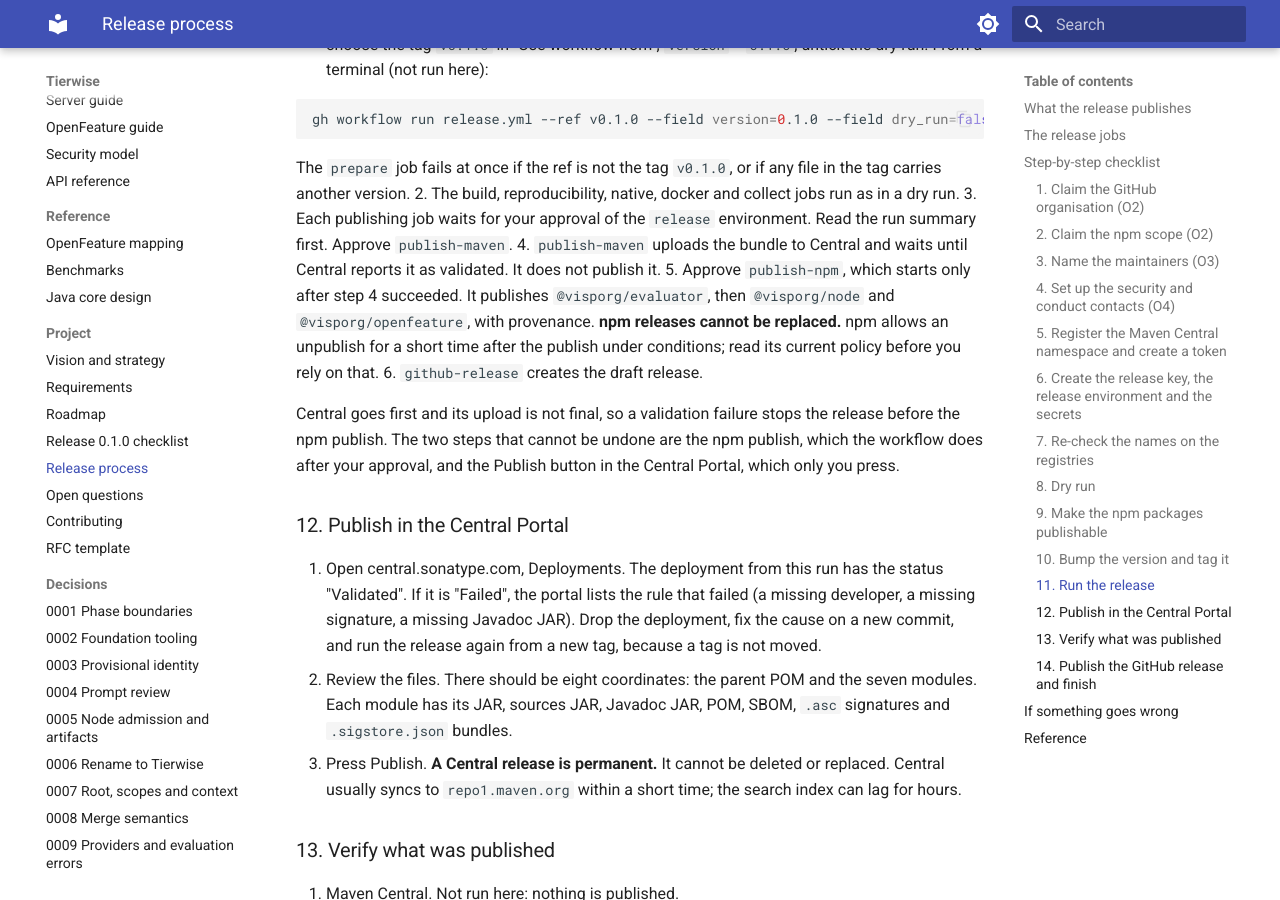
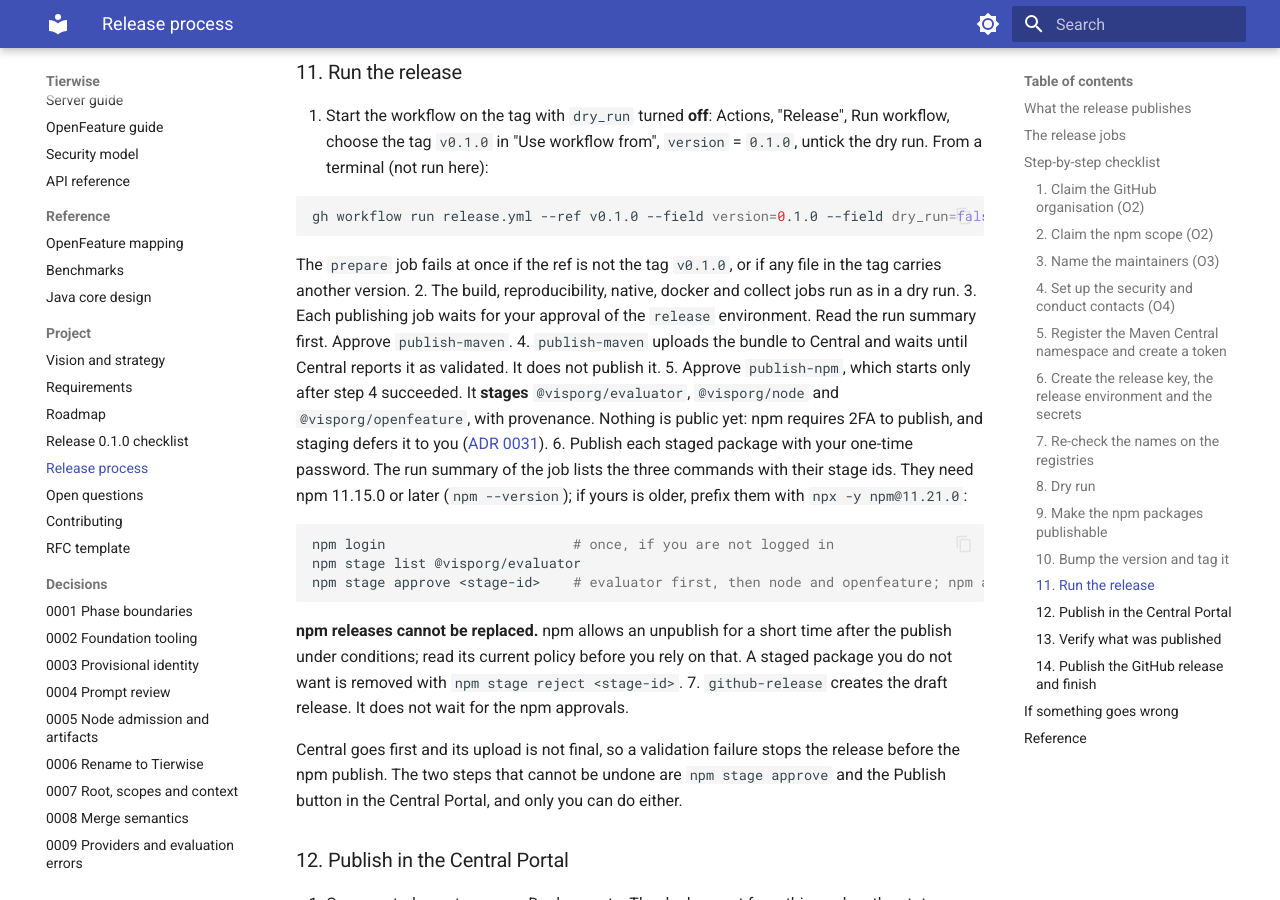
Before and after one commit to djkeshawa/visp-tierwise, an MkDocs documentation site: the page built from docs/release-process.md, in a window 1280 px wide and 900 px high, scrolled down 9076 px. Built offline with MkDocs 1.6.1 and Material for MkDocs 9.7.7, drawn with Linux system fonts in a browser that asks for light colours; some of the changed text lies outside the part shown.

Commit message:
Release: stage the npm packages and approve them with 2FA (ADR 0031)
Release run 38175857276 stopped in the npm publish with EOTP: the
packages need 2FA to publish, and the token does not bypass it. Nothing
was published.

The job now runs npm stage publish --provenance (npm 11.21.0, installed
after the tarballs are rebuilt and compared), and lists the
npm stage approve command of each package in the run summary. A
maintainer publishes them with a one-time password. The runbook, the
token instructions and check-foundation.py follow. Checked with
npm stage publish --dry-run on the evaluator tarball.

Co-Authored-By: Claude Opus 5.5 <noreply@anthropic.com>

````diff
--- a/docs/release-process.md
+++ b/docs/release-process.md
@@ -32,7 +32,7 @@ Not published by the workflow:
 | `docker` | yes | Builds both images (no push), runs the CLI image against the samples, checks that both images run as `10001:10001`, starts the server image and reads `/openapi.yaml` |
 | `collect` | yes | Downloads the results, writes `SHA256SUMS`, uploads the `tierwise-release-assets` artifact |
 | `publish-maven` | no | Rebuilds unsigned and compares every JAR with the tested build, then runs `deploy -Prelease` with PGP and Sigstore signing on. Central validates the bundle and waits (`autoPublish` is false) |
-| `publish-npm` | no | Runs after `publish-maven` succeeds. Rebuilds the tarballs, compares them with the tested build, refuses private packages, then `npm publish --provenance --access public` in dependency order |
+| `publish-npm` | no | Runs after `publish-maven` succeeds. Rebuilds the tarballs, compares them with the tested build, refuses private packages, then `npm stage publish --provenance --access public` in dependency order. The run summary lists the `npm stage approve` command of each package (ADR 0031) |
 | `github-release` | no | Runs after both. Creates a draft release with the notes from the `CHANGELOG.md` section of the version |
 
 The three publishing jobs have `if: needs.prepare.outputs.publish == 'true'` and run in the `release` environment. Each of their steps also checks `env.DRY_RUN == 'false'` and that its secrets exist. A missing secret stops the job with a message before anything is sent. `scripts/check-foundation.py` (the CI "foundation" job) checks that these guards are present, that `dry_run` defaults to true, that only these three jobs use secrets or write permissions, and that every action is pinned by commit SHA.
@@ -81,7 +81,7 @@ In the POM change `url`, `issueManagement` and the three `scm` URLs. In each `pa
    ```
 
    A 404 here does not prove that the scope is free: the scope belongs to whoever owns the npm organisation `visporg`, and npmjs.com blocked the automated check of the organisation page from this machine (HTTP 403). Create the organisation to settle it.
-4. Create an access token for the release (Access Tokens; a granular token with write access to the `@visporg` packages, valid for a limited time; npm changes its token types, so follow its current documentation). It becomes the `NPM_TOKEN` secret in step 6. Do not paste it anywhere else. *(OPEN)* npm "trusted publishing" would replace the token with the workflow's OIDC identity. The workflow does not use it yet, because it was not possible to test it without the packages.
+4. Create an access token for the release (Access Tokens, Generate New Token; a granular token, valid for a limited time). Under Packages and scopes choose **Read and write (stage only)** and the scope `@visporg`. Leave **Bypass two-factor authentication** unchecked: the workflow only stages, and you publish each package with your own 2FA ([ADR 0031](adr/0031-npm-staged-publishing.md)). It becomes the `NPM_TOKEN` secret in step 6. Do not paste it anywhere else. *(OPEN)* npm "trusted publishing" would replace the token with the workflow's OIDC identity. It is configured in the settings of a package that already exists, so it can follow the first release: add a trust relationship that allows only `npm stage publish`, then delete the token.
 
 ### 3. Name the maintainers (O3)
 
@@ -256,10 +256,19 @@ Each tarball also carries `LICENSE` and `NOTICE`. They live once, at the root; t
 2. The build, reproducibility, native, docker and collect jobs run as in a dry run.
 3. Each publishing job waits for your approval of the `release` environment. Read the run summary first. Approve `publish-maven`.
 4. `publish-maven` uploads the bundle to Central and waits until Central reports it as validated. It does not publish it.
-5. Approve `publish-npm`, which starts only after step 4 succeeded. It publishes `@visporg/evaluator`, then `@visporg/node` and `@visporg/openfeature`, with provenance. **npm releases cannot be replaced.** npm allows an unpublish for a short time after the publish under conditions; read its current policy before you rely on that.
-6. `github-release` creates the draft release.
+5. Approve `publish-npm`, which starts only after step 4 succeeded. It **stages** `@visporg/evaluator`, `@visporg/node` and `@visporg/openfeature`, with provenance. Nothing is public yet: npm requires 2FA to publish, and staging defers it to you ([ADR 0031](adr/0031-npm-staged-publishing.md)).
+6. Publish each staged package with your one-time password. The run summary of the job lists the three commands with their stage ids. They need npm 11.15.0 or later (`npm --version`); if yours is older, prefix them with `npx -y npm@11.21.0`:
 
-Central goes first and its upload is not final, so a validation failure stops the release before the npm publish. The two steps that cannot be undone are the npm publish, which the workflow does after your approval, and the Publish button in the Central Portal, which only you press.
+   ```sh
+   npm login                       # once, if you are not logged in
+   npm stage list @visporg/evaluator
+   npm stage approve <stage-id>    # evaluator first, then node and openfeature; npm asks for the one-time password
+   ```
+
+   **npm releases cannot be replaced.** npm allows an unpublish for a short time after the publish under conditions; read its current policy before you rely on that. A staged package you do not want is removed with `npm stage reject <stage-id>`.
+7. `github-release` creates the draft release. It does not wait for the npm approvals.
+
+Central goes first and its upload is not final, so a validation failure stops the release before the npm publish. The two steps that cannot be undone are `npm stage approve` and the Publish button in the Central Portal, and only you can do either.
 
 ### 12. Publish in the Central Portal
 
@@ -321,7 +330,8 @@ Central goes first and its upload is not final, so a validation failure stops th
 | Central says "Developers information is missing" | Add `<developers>` to `java/pom.xml` (step 3) |
 | Central says a signature or public key is missing | The public key is not on a key server Central reads (step 6, part 2) |
 | `publish-npm` stops: "is still private" | Step 9 |
-| `npm publish` fails on provenance | The `repository.url` in `package.json` does not match the repository that runs the workflow (step 1, part 3), or the job lacks `id-token: write` |
+| `npm` fails with `EOTP` ("requires a one-time password") | The workflow ran `npm publish` with a token that does not bypass 2FA. It stages instead since ADR 0031; run the release from a commit that has the stage step |
+| `npm stage publish` fails on provenance | The `repository.url` in `package.json` does not match the repository that runs the workflow (step 1, part 3), or the job lacks `id-token: write` |
 | The Sigstore step fails | It needs the OIDC token of the job, so it cannot run on a fork or from a runner outside GitHub Actions. Check the job permissions |
 
 ## Reference
````
Also changed, not shown: docs/adr/0031-npm-staged-publishing.md (added, +54 -0 lines), docs/index.md (+1 -0 lines), 2 other files.
